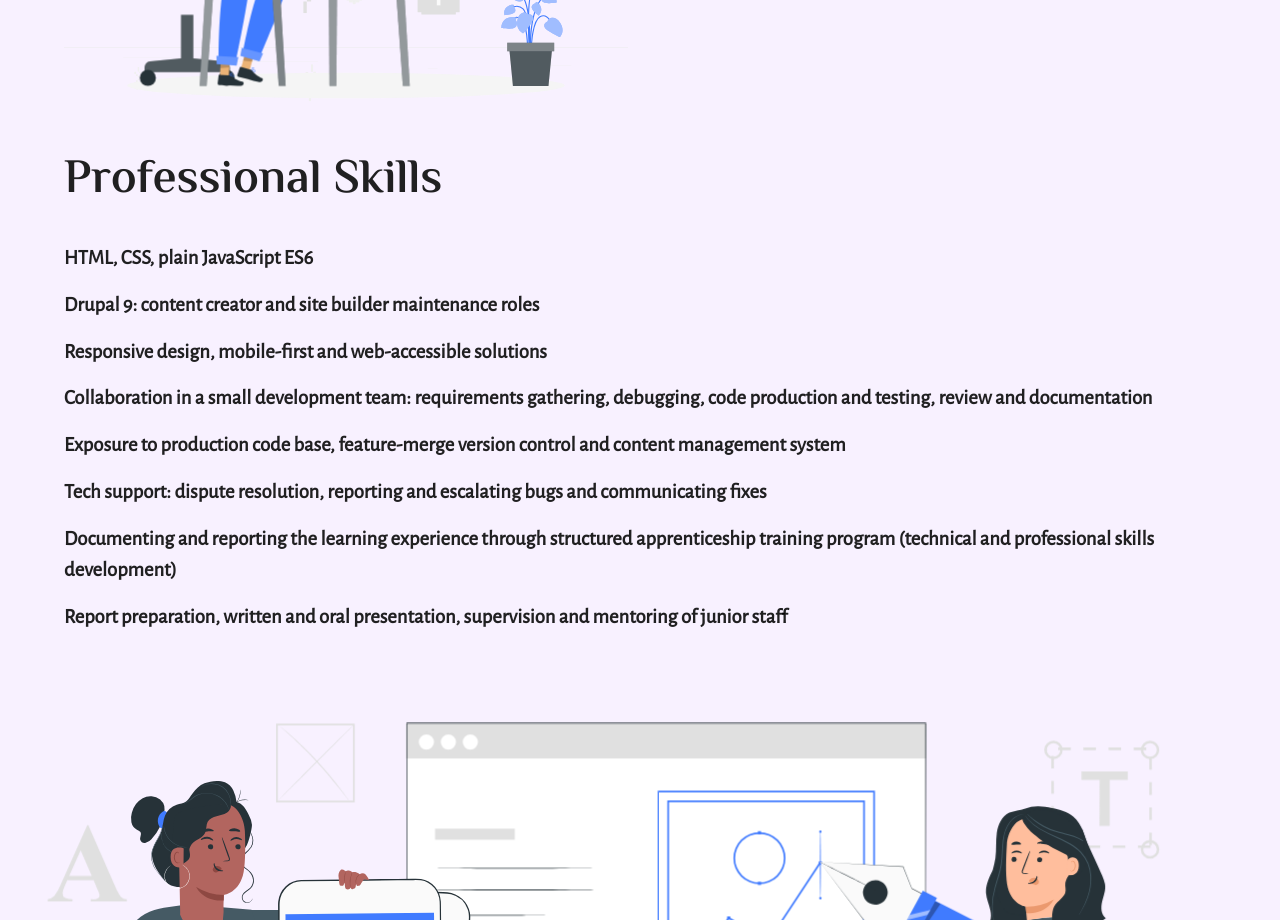
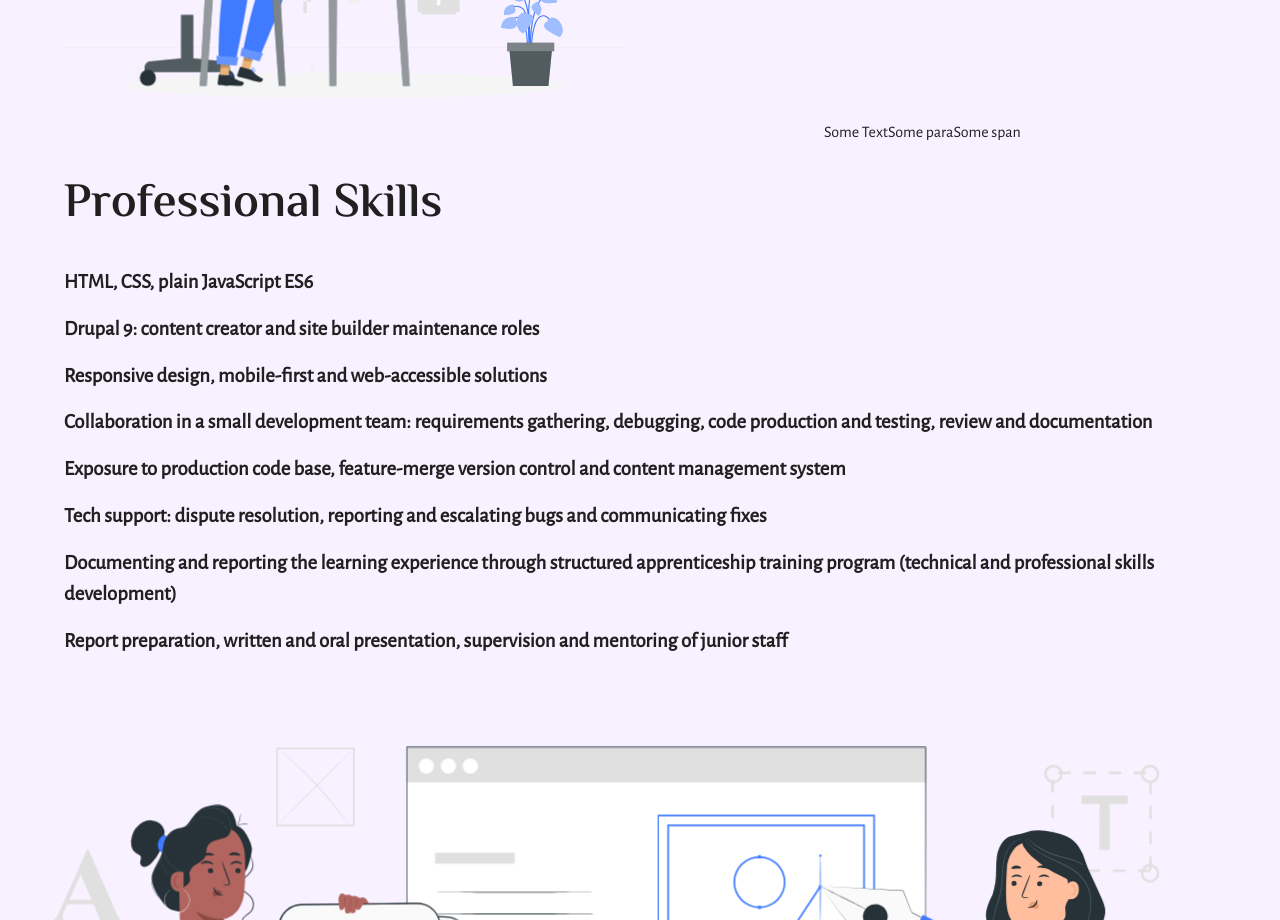
Before and after one commit to wkan17012021/Portfolio, a React (Vite) app in the folder portfolio_react_spa/: page / in a window 1280 px wide. Shown: the part 1240-2160 px from the top of the page. Built offline with nearby package versions, Linux system fonts and the light colour scheme; no server answers.

Commit message:
add marquee component

```diff
--- a/portfolio_react_spa/package.json
+++ b/portfolio_react_spa/package.json
@@ -17,7 +17,8 @@
     "depcheck": "^1.4.3",
     "framer-motion": "^6.5.1",
     "react": "^18.2.0",
-    "react-dom": "^18.2.0"
+    "react-dom": "^18.2.0",
+    "react-fast-marquee": "^1.6.0"
   },
   "devDependencies": {
     "@types/react": "^18.0.26",
--- a/portfolio_react_spa/src/App.jsx
+++ b/portfolio_react_spa/src/App.jsx
@@ -6,6 +6,7 @@ import Hero from "./sections/hero/MainHero";
 import Bio from "./sections/bio/BioSummary";
 import WorkExpAccordions from "./sections/workexp/WorkExpAccordions";
 import FluidContainer from "./components/layouts/FluidContainer";
+import SkillsMarquee from './sections/marquee/SkillsMarquee';
 import ProfSkills from "./sections/skills/ProfSkills";
 import Projects from "./sections/projs/Projects";
 import SocialGrid from "./sections/contact/Socials";
@@ -63,6 +64,7 @@ function App() {
      <Hero/>
      <Bio />
      <FluidContainer >
+    <SkillsMarquee />
      <ProfSkills />
      </FluidContainer>
      <WorkExpAccordions />
--- /dev/null
+++ b/portfolio_react_spa/src/sections/marquee/SkillsMarquee.jsx
@@ -0,0 +1,19 @@
+import React from 'react'
+import Marquee from "react-fast-marquee";
+
+export default function SkillsMarquee(props) {
+  return (
+    <Marquee
+    pauseOnHover={true}
+    delay={2}
+    speed={100}
+    gradient={true}
+    gradientColor={[255,255,255]}
+    gradientWidth={100}
+    >
+        <h2>Some Text</h2>
+        <p>Some para</p>
+        <span>Some span</span>
+    </Marquee>
+  )
+}
```
Also changed, not shown: 1 other file (tests, documents, lock files or other folders).
